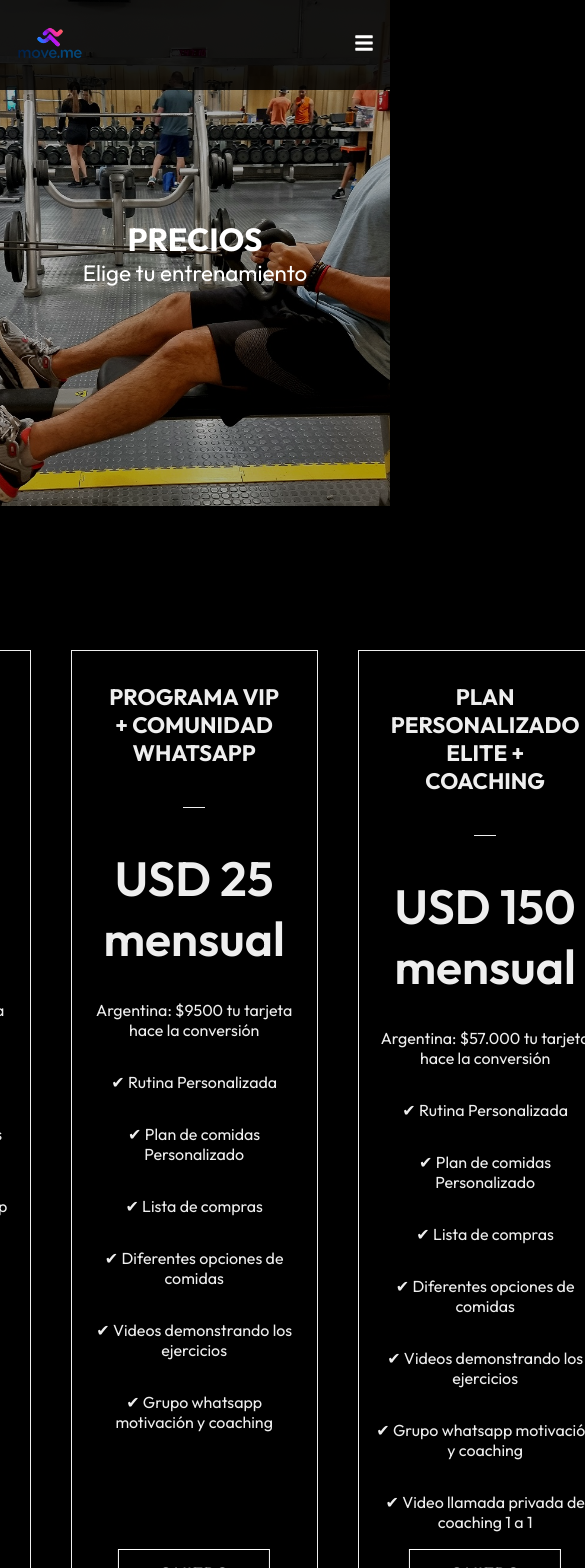
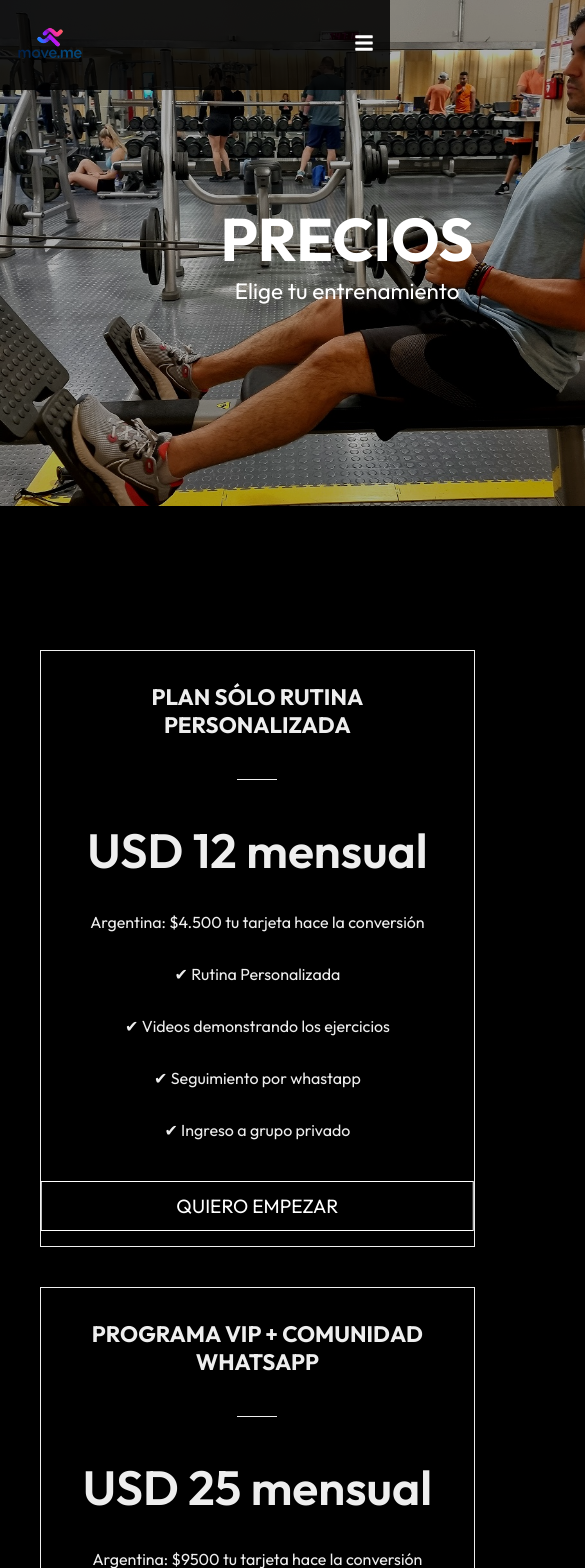
Before and after one commit to VarelaCristianFacundo/moveme, a React (Create React App) app: page /pricing in a window 390 px wide. Shown: the top 1568 px of the page, 585 px wide, since content can reach past the window. Built offline with nearby package versions, Linux system fonts and the light colour scheme.

Commit message:
css mobile mode

```diff
--- a/src/components/Footer.css
+++ b/src/components/Footer.css
@@ -1,56 +1,63 @@
-.footer{
-    width:100%;
+.footer {
+    width: 100%;
     padding: 6rem 0;
-    background:rgba(0,0,0,.8);
-}
-.footer-container{
-    max-width:1140px;
-    margin:auto;
-    display:grid;
-    grid-template-columns: repeat(2,1fr);
-    gap:40px;
-}
-.footer .left{
-    height:100%;
-    max-width:100%;
-    display:flex;
-    flex-direction:column;
-    padding:1rem;
+    background: rgba(0, 0, 0, .8);
 }
 
-.footer .right{
+.footer-container {
+    max-width: 1140px;
+    margin: auto;
+    display: grid;
+    grid-template-columns: repeat(2, 1fr);
+    gap: 40px;
+}
+
+.footer .left {
     height: 100%;
     max-width: 100%;
     display: flex;
     flex-direction: column;
     padding: 1rem;
-    margin:auto;
-}
-.footer h4{
-    font-size: 1.4rem;
-    padding:1rem 0;
-}
-.footer p{
-    font-size:1.2rem;
-    padding:1rem 0;
-}
-.footer .location{
-   display:flex;
-   align-items:center;
-}
-.footer .location p{
-    padding-bottom:.5rem;
 }
 
-.footer .location h4{
-    padding-top:0;
+.footer .right {
+    height: 100%;
+    max-width: 100%;
+    display: flex;
+    flex-direction: column;
+    padding: 1rem;
+    margin: auto;
 }
 
-@media screen and (max-width:640px){
-    .footer-container{
+.footer h4 {
+    font-size: 1.4rem;
+    padding: 1rem 0;
+}
+
+.footer p {
+    font-size: 1.2rem;
+    padding: 1rem 0;
+}
+
+.footer .location {
+    display: flex;
+    align-items: center;
+}
+
+.footer .location p {
+    padding-bottom: .5rem;
+}
+
+.footer .location h4 {
+    padding-top: 0;
+}
+
+@media screen and (max-width:640px) {
+    .footer-container {
         grid-template-columns: 1fr;
     }
-    .right .social{
-        margin:auto;
+
+    .right .social {
+        margin: auto;
     }
 }
--- a/src/components/Form.css
+++ b/src/components/Form.css
@@ -30,3 +30,21 @@ textarea {
     color: white;
     text-align: center;
 }
+
+@media screen and (max-width:420px) {
+    .form {
+        display: flex;
+        justify-content: center;
+        width: 178%;
+    }
+
+    .form input,
+    textarea {
+        text-align: center;
+    }
+
+    .btn {
+        width: 100%;
+        margin: 0;
+    }
+}
--- a/src/components/HeroImage.css
+++ b/src/components/HeroImage.css
@@ -1,40 +1,42 @@
-.hero-img{
-    background:rgba(0,0,0,0.3);
-    height:60vh;
-    width:100%;
+.hero-img {
+    background: rgba(0, 0, 0, 0.3);
+    height: 60vh;
+    width: 100%;
     position: relative;
 }
 
-.hero-img:before{
-    content:'';
-    background:url('../assets/hero.jpg') no-repeat center center/cover;
-    height:100%;
-    width:100%;
-    position:absolute;
-    top:0;
-    left:0;
-    z-index:-1;
+.hero-img:before {
+    content: '';
+    background: url('../assets/hero.jpg') no-repeat center center/cover;
+    height: 100%;
+    width: 100%;
+    position: absolute;
+    top: 0;
+    left: 0;
+    z-index: -1;
 
 
 }
-.hero-img .heading{
-    width:100%;
-    height:100%;
-    display:flex;
-    flex-direction:column;
-    justify-content:center;
-    align-items:center;
+
+.hero-img .heading {
+    width: 100%;
+    height: 100%;
+    display: flex;
+    flex-direction: column;
+    justify-content: center;
+    align-items: center;
 }
 
-.hero-img h1{
-    font-size:2.4rem ;
-}
-.hero-img p{
-    font-size:1.4rem ;
+.hero-img h1 {
+    font-size: 2.4rem;
 }
 
-@media screen and (max-width:640px){
-    .hero-img h1{
+.hero-img p {
+    font-size: 1.4rem;
+}
+
+@media screen and (max-width:640px) {
+    .hero-img h1 {
         font-size: 2rem;
     }
 }
--- a/src/components/Pricing.css
+++ b/src/components/Pricing.css
@@ -5,13 +5,13 @@
 }
 
 .card-container {
-    display: flex !important;
+    display: flex;
     justify-content: center;
     margin: auto;
     display: grid;
     max-width: 70%;
     gap: 40px;
-    grid-template-columns: repeat(4, 1fr);
+    grid-template-columns: repeat(3, 1fr);
 
 }
 
@@ -63,6 +63,7 @@
     transform: translateX(-50%);
 }
 
+
 @media screen and (max-width:880px) {
     .card-container {
         max-width: 90%;
@@ -72,3 +73,19 @@
     }
 
 }
+
+@media screen and (max-width:420px) {
+    .card-container {
+        display: flex !important;
+        flex-direction: column !important;
+    }
+
+    .hero-img {
+        width: 132%;
+    }
+
+    .pricing {
+        width: 132%;
+    }
+
+}
--- a/src/components/Training.css
+++ b/src/components/Training.css
@@ -1,55 +1,76 @@
-.training{
-    width:100%;
-    margin:3rem 0;
+.training {
+    width: 100%;
+    margin: 3rem 0;
     display: grid;
-    grid-template-columns: repeat(2,1fr);
+    grid-template-columns: repeat(2, 1fr);
     height: 100%;
 }
 
-.training .left{
-   text-align: center;
-   margin:auto;
-   padding:1rem 4rem;
-   max-width: 600px;
+.training .left {
+    text-align: center;
+    margin: auto;
+    padding: 1rem 4rem;
+    max-width: 600px;
 }
 
-.training .left p{
-    margin:1.2rem 0;
+.training .left p {
+    margin: 1.2rem 0;
 
 }
 
-.training .right{
-    width:100%;
+.training .right {
+    width: 100%;
 }
-.right .img-container{
-   display:grid;
-   grid-template-columns:repeat(12,1fr) ;
-   position:relative;
-   align-items:center;
-   text-align: center;
+
+.right .img-container {
+    display: grid;
+    grid-template-columns: repeat(12, 1fr);
+    position: relative;
+    align-items: center;
+    text-align: center;
 }
-.right .img{
-    max-width:60%;
-    border:1px solid #333;
+
+.right .img {
+    max-width: 60%;
+    border: 1px solid #333;
 }
-.right .top{
+
+.right .top {
     grid-column: 1/span 8;
     grid-row: 1;
     padding-top: 20%;
     z-index: 6;
 }
-.right .bottom{
+
+.right .bottom {
     grid-column: 4/ -1;
     grid-row: 1;
     z-index: 5;
 
 }
 
-@media screen and (max-width:1140px){
-    .training{
+@media screen and (max-width:1140px) {
+    .training {
         grid-template-columns: 1fr;
     }
-    .training .img{
+
+    .training .img {
         max-width: 80%;
     }
 }
+
+@media screen and (max-width:420px) {
+    .card-container {
+        display: flex !important;
+        flex-direction: column !important;
+    }
+
+    .hero-img {
+        width: 178%;
+    }
+
+    .pricing {
+        width: 132%;
+    }
+
+}
--- a/src/components/Video.css
+++ b/src/components/Video.css
@@ -74,3 +74,44 @@
     }
 
 }
+
+
+@media screen and (max-width:420px) {
+    .image-container::before {
+        content: "";
+        position: absolute;
+        top: 0;
+        left: 0;
+        width: 132%;
+        height: 100%;
+        background-color: rgba(0, 0, 0, 0.6);
+        /* Ajusta la opacidad del efecto nublado */
+    }
+
+    .content {
+        width: 132% !important;
+    }
+
+    h1 {
+        font-size: 60px !important;
+        text-align: center
+    }
+
+    .buttons {
+        display: flex;
+        flex-direction: column;
+        align-items: center;
+        justify-content: center;
+    }
+
+    .btn {
+        width: 15rem;
+        margin: 10px;
+    }
+
+
+    .footer {
+        width: 132% !important;
+    }
+
+}
--- a/src/components/Video.js
+++ b/src/components/Video.js
@@ -20,7 +20,7 @@ function Video(props) {
         <h1>Por una vida mejor...</h1>
         <p>entrenamientos personalizados</p>
 
-        <div>
+        <div className="buttons">
           <Link to="/training" className="btn">
             Entrenamientos
           </Link>
```
